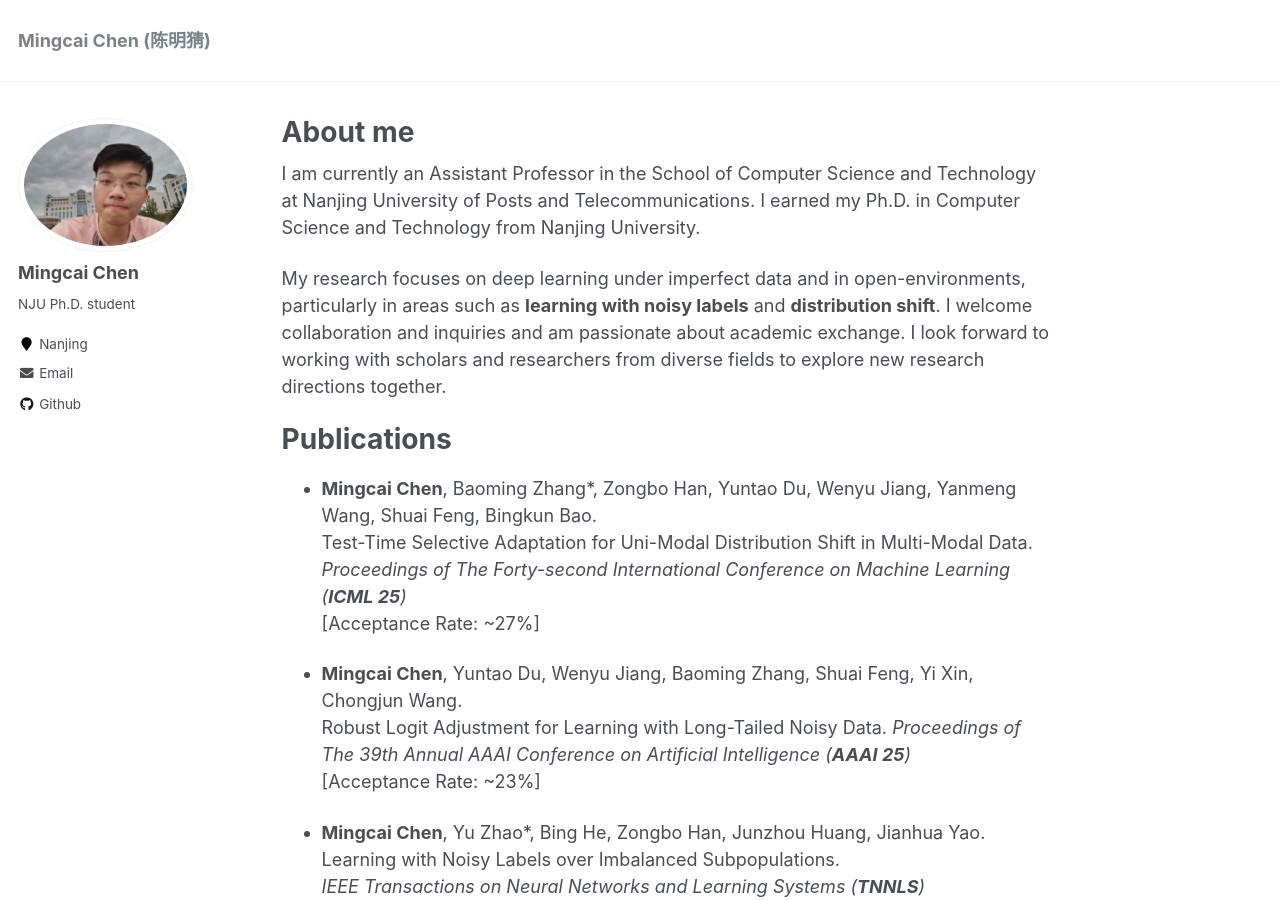
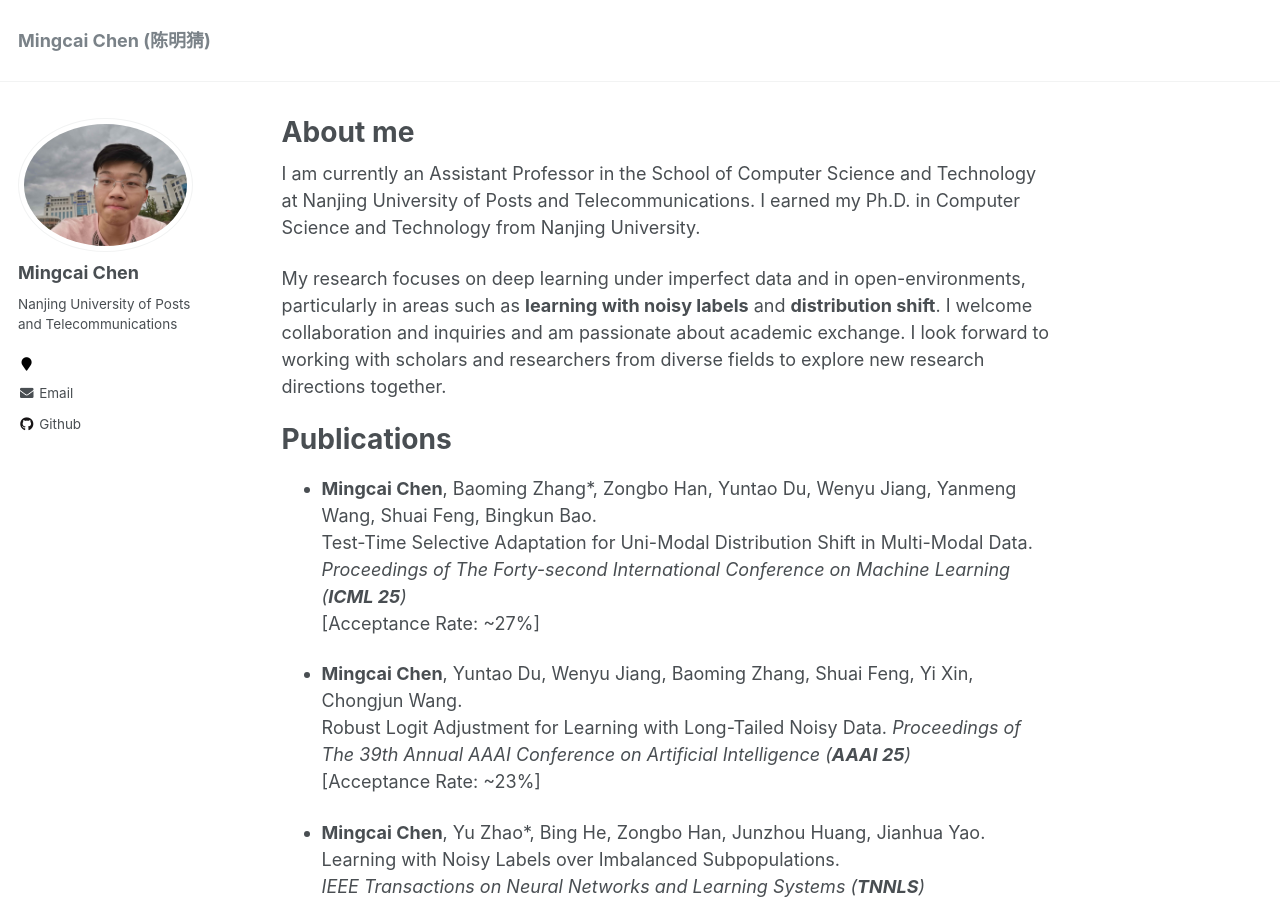
Before and after one commit to chenmc1996/chenmc1996.github.io, a Jekyll site: the page built from _pages/about.md, in a window 1280 px wide and 900 px high. Built offline with Jekyll 4.4.1, drawn with Linux system fonts in a browser that asks for light colours.

Commit message:
Update _config.yml

```diff
--- a/_config.yml
+++ b/_config.yml
@@ -82,8 +82,8 @@ analytics:
 author:
   name             : "Mingcai Chen"
   avatar           : "profile.jpg"
-  bio              : "NJU Ph.D. student"
-  location         : "Nanjing"
+  bio              : "Nanjing University of Posts and Telecommunications"
+  location         : ""
   employer         :
   pubmed           : # "https://www.ncbi.nlm.nih.gov/pubmed/?term=john+snow"
   googlescholar    : # "http://yourfullgooglescholarurl.com"
```
